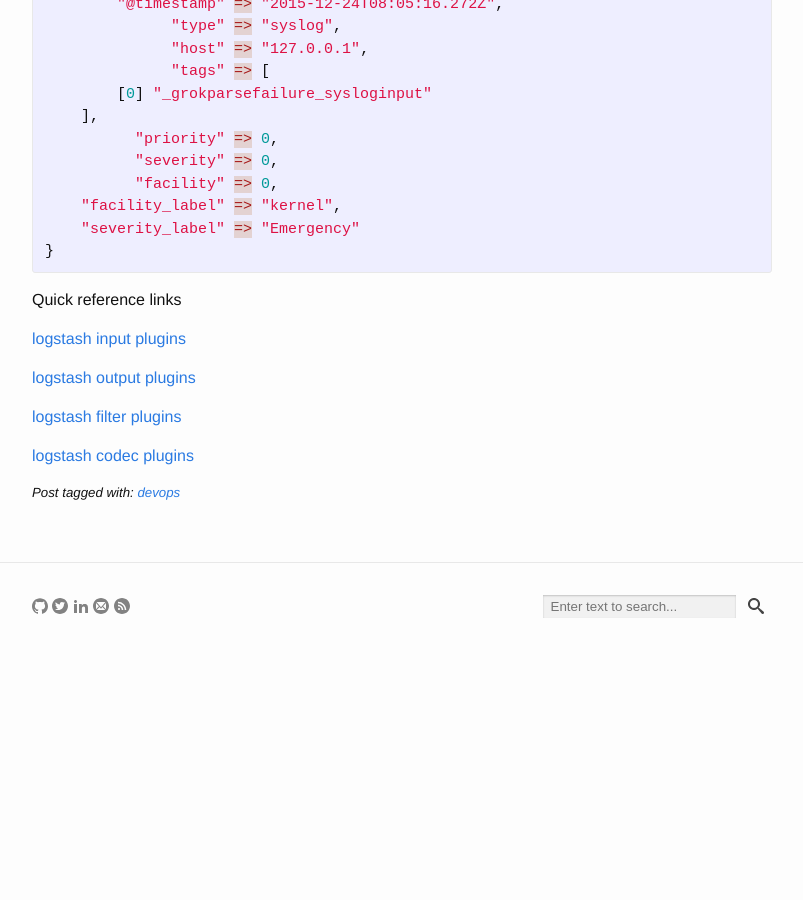
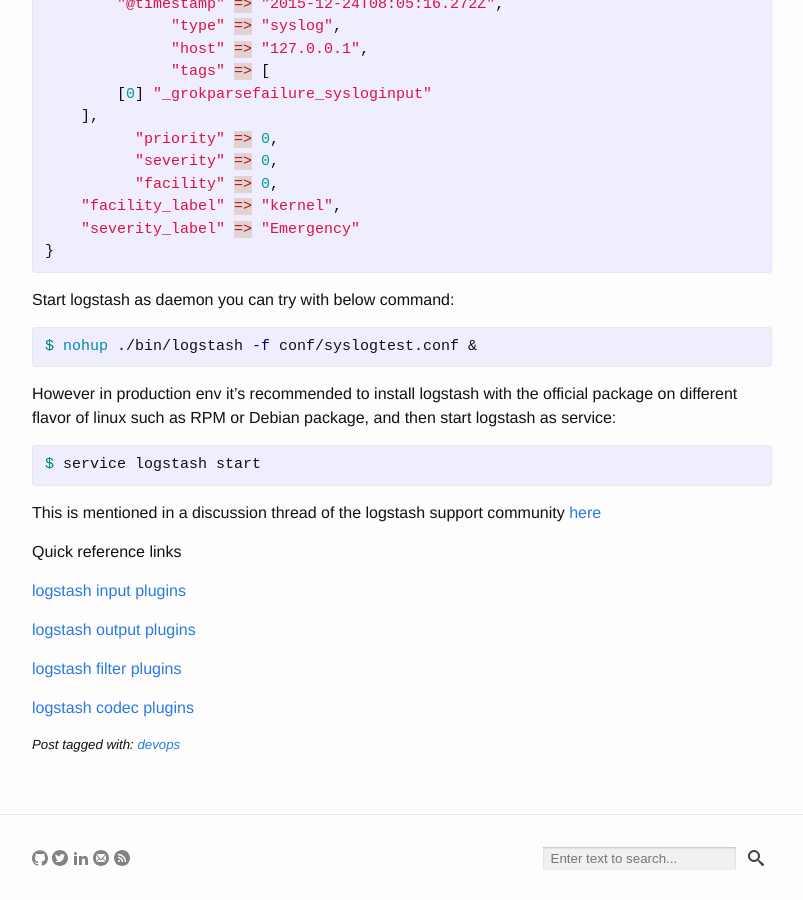
Before and after one commit to yuan-jiang/yuan-jiang.github.io, a Jekyll site: the page built from _posts/2015-12-24-logstash-getting-started.md, in a window 1280 px wide and 900 px high, scrolled down 1641 px. Shown: the whole window, without its empty margins (238-1041 px from the left). Built offline with Jekyll 4.4.1, drawn with Linux system fonts in a browser that asks for light colours; comment, search, counter and statistics services are not loaded; before the commit the page ends 2289 px from its top, so only the background shows below that.

Commit message:
Added new post about postfix and update logstash post

```diff
--- a/_posts/2015-12-24-logstash-getting-started.md
+++ b/_posts/2015-12-24-logstash-getting-started.md
@@ -91,6 +91,16 @@
 }
 {% endhighlight %}
 
+Start logstash as daemon you can try with below command:
+{% highlight bash %}
+$ nohup ./bin/logstash -f conf/syslogtest.conf &
+{% endhighlight %}
+However in production env it's recommended to install logstash with the official package on different flavor of linux such as RPM or Debian package, and then start logstash as service:
+{% highlight bash %}
+$ service logstash start
+{% endhighlight %}
+This is mentioned in a discussion thread of the logstash support community [here](https://discuss.elastic.co/t/how-to-start-ls1-5-as-a-background-task/33814)
+
 Quick reference links
 
 [logstash input plugins](https://www.elastic.co/guide/en/logstash/current/input-plugins.html)
```
Also changed, not shown: _posts/2013-12-25-config-postfix-with-gmail-to-send-email-from-linux-command-line.md (added, +58 -0 lines), _posts/2014-11-22-linux-how-to-collections.md (+5 -0 lines).
